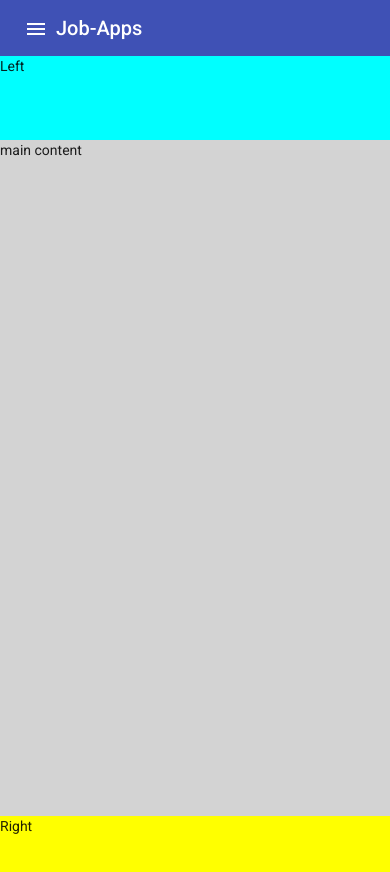
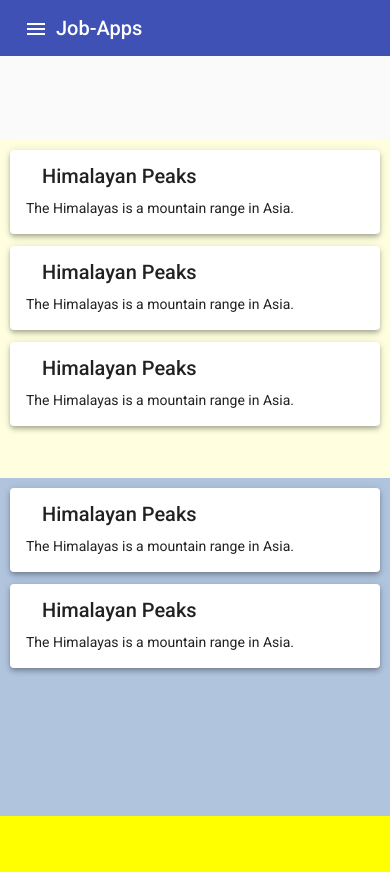
Before and after one commit to chicupatel-developer/Job-Apps, an Angular app in the folder Angular/: page /follow-up in a window 390 px wide. Shown: the top 872 px of the page. Built offline with nearby package versions, Linux system fonts and the light colour scheme.

Commit message:
flex-material-responsive-wip3

```diff
--- a/Angular/src/app/components/follow-up/follow-up.component.css
+++ b/Angular/src/app/components/follow-up/follow-up.component.css
@@ -1,4 +1,24 @@
-  .parent {height:100%;}
-    .left   {background-color: cyan; }
-    .middle   {background-color: lightgrey;}
-    .right  {background-color: yellow;}
+    .parent {height:100%;}
+    /*
+    .left {
+
+    }
+    */
+    .middle
+    {
+        background-color: lightgrey;
+    }
+
+    .right {
+        background-color: yellow;
+    }
+
+
+    .mainContentLeft{
+        background-color: lightyellow;
+        padding: 10px;
+    }
+    .mainContentRight{
+        background-color: lightsteelblue;
+        padding: 10px;
+    }
--- a/Angular/src/app/components/follow-up/follow-up.component.html
+++ b/Angular/src/app/components/follow-up/follow-up.component.html
@@ -1,8 +1,102 @@
-<div fxLayout="row"
+<div fxLayout="row wrap"
     class="parent"
+    fxLayout.lg="row "
+    fxLayout.md="row"
     fxLayout.sm="column"
     fxLayout.xs="column">
-    <div fxFlex="10%" class="left">Left</div>
-    <div fxFlex="80%" class="middle">main content</div>
-    <div fxFlex="10%" class="right">Right</div>
+
+    <div fxFlex="10%" class="left">
+    </div>
+
+
+
+
+    <div fxFlex="80%" class="middle">
+        <div
+            fxLayout="row"
+            class="parent"
+            fxLayout.sm="column"
+            fxLayout.xs="column">
+
+            <div
+            fxFlex="50%"
+            fxFlex.xs="100%"
+            fxFlex.sm="100%"
+            fxFlex.md="100%"
+            class="mainContentLeft">
+                <mat-card class="mat-elevation-z4">
+                    <mat-card-header>
+                        <mat-card-title>Himalayan Peaks</mat-card-title>
+                    </mat-card-header>
+                    <mat-card-content>
+                        <p>
+                            The Himalayas is a mountain range in Asia.
+                        </p>
+                    </mat-card-content>
+                </mat-card>
+                <p></p>
+                <mat-card class="mat-elevation-z4">
+                    <mat-card-header>
+                        <mat-card-title>Himalayan Peaks</mat-card-title>
+                    </mat-card-header>
+                    <mat-card-content>
+                        <p>
+                            The Himalayas is a mountain range in Asia.
+                        </p>
+                    </mat-card-content>
+                </mat-card>
+                <p></p>
+                <mat-card class="mat-elevation-z4">
+                    <mat-card-header>
+                        <mat-card-title>Himalayan Peaks</mat-card-title>
+                    </mat-card-header>
+                    <mat-card-content>
+                        <p>
+                            The Himalayas is a mountain range in Asia.
+                        </p>
+                    </mat-card-content>
+                </mat-card>
+                <p></p>
+            </div>
+
+            <div
+            fxFlex="50%"
+            fxFlex.xs="100%"
+            fxFlex.sm="100%"
+            fxFlex.md="100%"
+            class="mainContentRight">
+                <mat-card class="mat-elevation-z4">
+                    <mat-card-header>
+                        <mat-card-title>Himalayan Peaks</mat-card-title>
+                    </mat-card-header>
+                    <mat-card-content>
+                        <p>
+                            The Himalayas is a mountain range in Asia.
+                        </p>
+                    </mat-card-content>
+                </mat-card>
+                <p></p>
+                <mat-card class="mat-elevation-z4">
+                    <mat-card-header>
+                        <mat-card-title>Himalayan Peaks</mat-card-title>
+                    </mat-card-header>
+                    <mat-card-content>
+                        <p>
+                            The Himalayas is a mountain range in Asia.
+                        </p>
+                    </mat-card-content>
+                </mat-card>
+                <p></p>
+            </div>
+        </div>
+    </div>
+
+
+
+
+    <div
+    fxFlex="10%"
+    class="right">
+
+    </div>
 </div>
```
